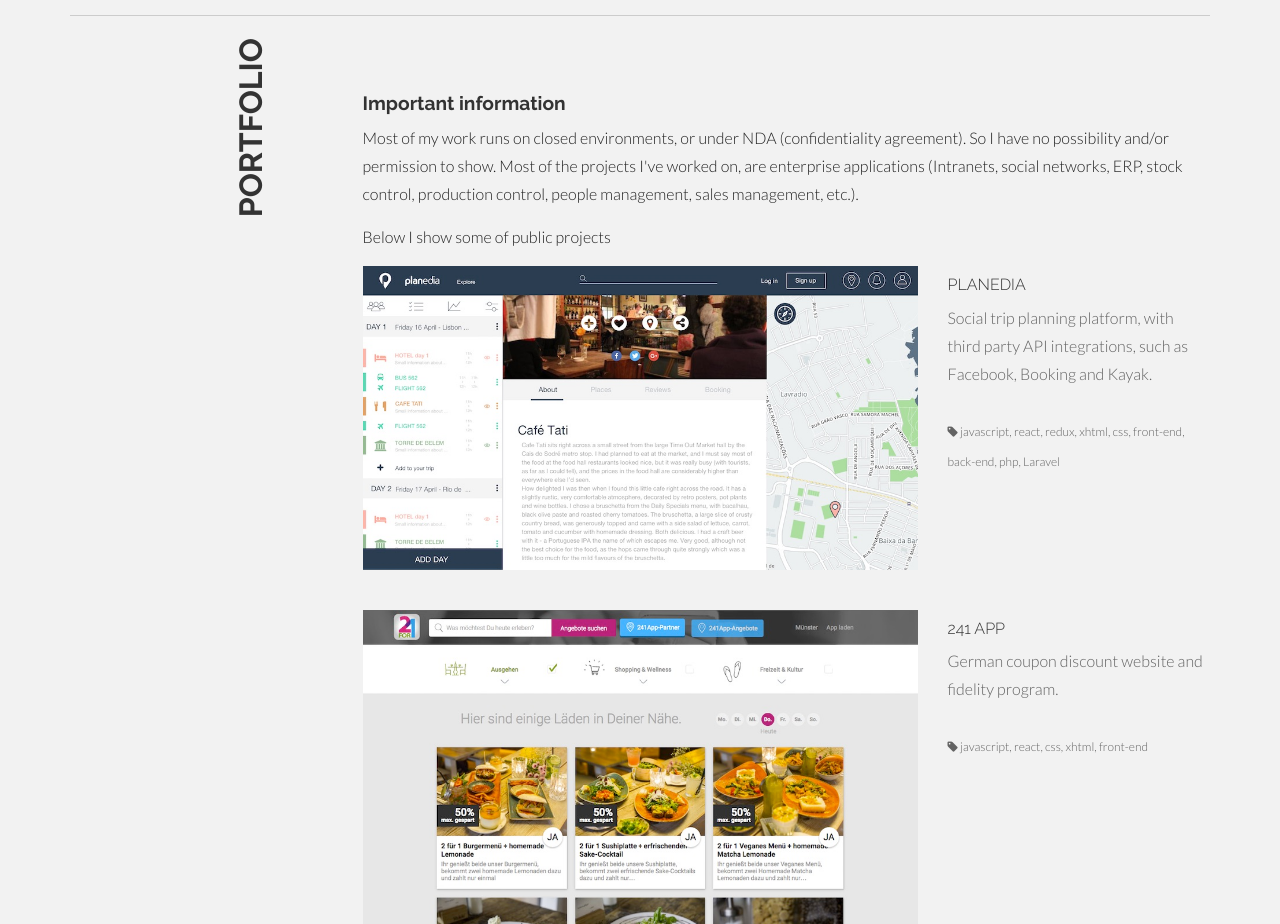
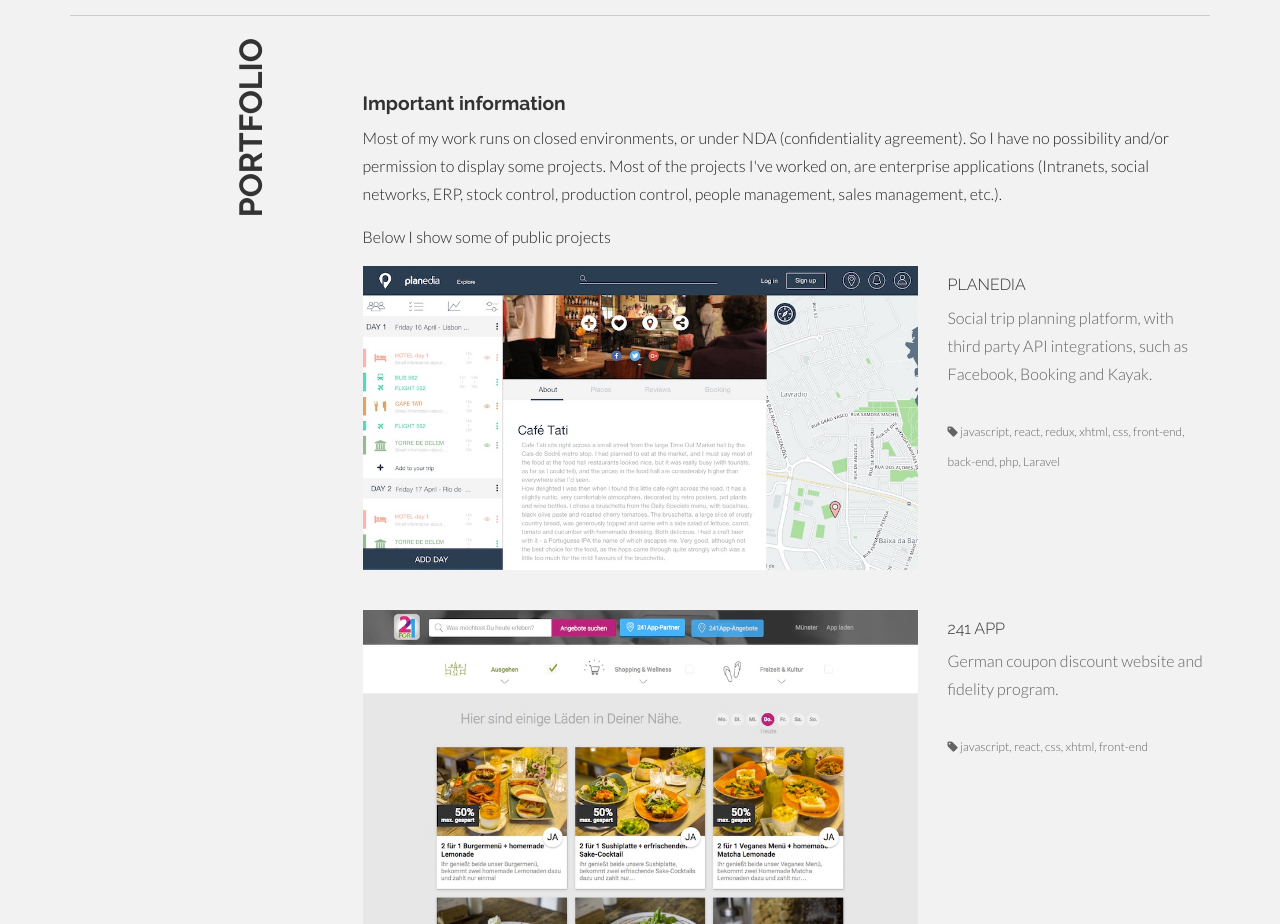
Before and after one commit to netojose/site-old, a plain HTML site: page index.html in a window 1280 px wide. Shown: the part 4280-5204 px from the top of the page. Drawn offline with Linux system fonts and the light colour scheme.

Commit message:
Fix disclaimer

```diff
--- a/index.html
+++ b/index.html
@@ -449,7 +449,7 @@
 					</div>
 					<div class="col-lg-9">
 						<h5 class="warning-title">Important information</h5>
-						<p>Most of my work runs on closed environments, or under NDA (confidentiality agreement). So I have no possibility and/or permission to show.  Most of the projects I've worked on, are enterprise applications (Intranets, social networks, ERP, stock control, production control, people management, sales management, etc.).</p>
+						<p>Most of my work runs on closed environments, or under NDA (confidentiality agreement). So I have no possibility and/or permission to display some projects. Most of the projects I've worked on, are enterprise applications (Intranets, social networks, ERP, stock control, production control, people management, sales management, etc.).</p>
 						<p>Below I show some of public projects</p>
 					</div>
 				</div>
```
